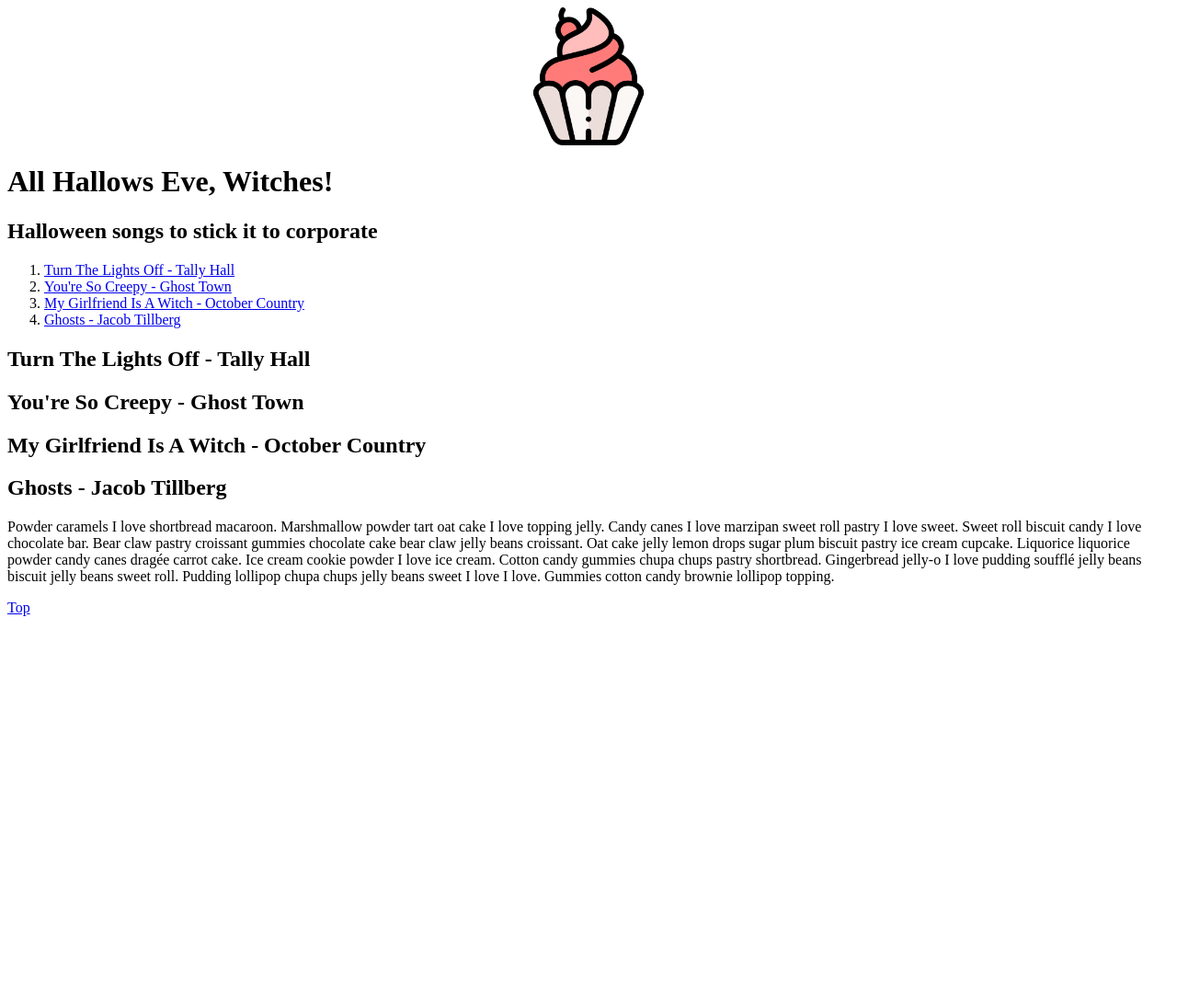
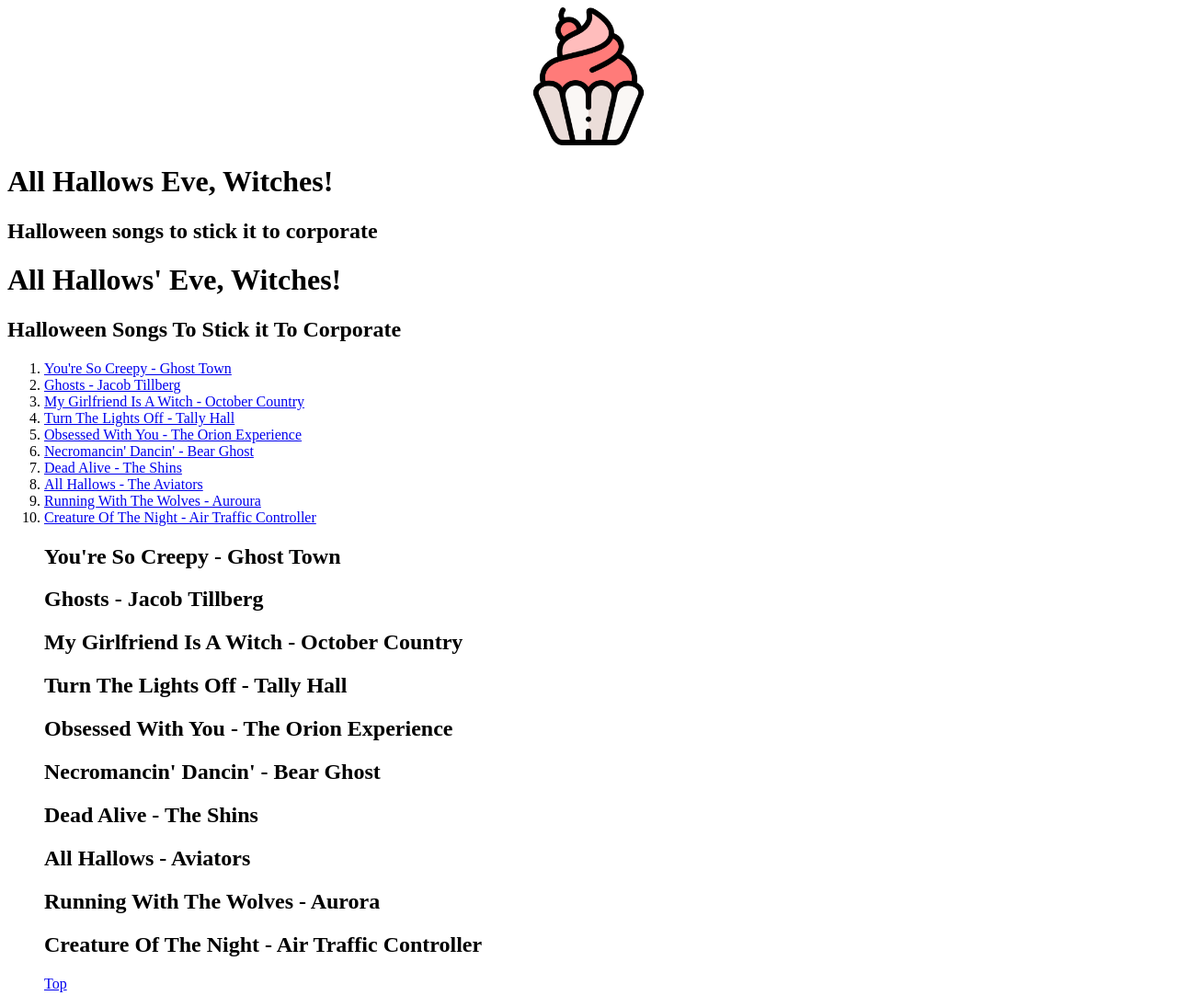
Before and after one commit to BWoodrum01/Mixtape, a plain HTML site: page index.html in a window 1280 px wide. Shown: the whole page at 92% size. Before the commit the page ends 800 px from the top, so only its background shows below. Drawn offline with Linux system fonts and the light colour scheme.

Commit message:
Update index.html

```diff
--- a/index.html
+++ b/index.html
@@ -28,25 +28,31 @@
       <a href="#interlude">Types of Cupcakes</a><br />
       <a href="#prologue">Prologue</a><br /> -->
 
-      <ol>
-    <li> <a href="#lights"> Turn The Lights Off - Tally Hall </a> </li>
-    <li> <a href="#creepy"> You're So Creepy - Ghost Town </a> </li>
-    <li> <a href="witch"> My Girlfriend Is A Witch - October Country </a> </li>
-    <li> <a href="ghosts"> Ghosts - Jacob Tillberg </a> </li>
-    <!-- + 6 more at least -->
-      </ol>
+      <h1 id="top">All Hallows' Eve, Witches!</h1>
+    <h2> Halloween Songs To Stick it To Corporate </h2>
 
-      <h2 id="lights"> Turn The Lights Off - Tally Hall </h2>
+<ol>
+  <li><a href="#creepy">You're So Creepy - Ghost Town</a></li>
+  <li><a href="#ghosts">Ghosts - Jacob Tillberg</a></li>
+  <li><a href="#witch">My Girlfriend Is A Witch - October Country</a></li>
+  <li><a href="#lights">Turn The Lights Off - Tally Hall</a></li>
+  <li><a href="#obsessed">Obsessed With You - The Orion Experience</a></li>
+  <li><a href="#necromancing">Necromancin' Dancin' - Bear Ghost</a></li>
+  <li><a href="#dead">Dead Alive - The Shins</a></li>
+  <li><a href="#hallows">All Hallows - The Aviators</a></li>
+  <li><a href="#wolves">Running With The Wolves - Auroura</a></li>
+  <li><a href="#creature">Creature Of The Night - Air Traffic Controller</a></li>
 
-      <h2 id="creepy"> You're So Creepy - Ghost Town </h2>
-
-      <h2 id="witch"> My Girlfriend Is A Witch - October Country </h2>
-
-      <h2 id="ghosts"> Ghosts - Jacob Tillberg </h2>
-      <!--  6 more at least  -->
-
-        <p>Powder caramels I love shortbread macaroon. Marshmallow powder tart oat cake I love topping jelly. Candy canes I love marzipan sweet roll pastry I love sweet. Sweet roll biscuit candy I love chocolate bar. Bear claw pastry croissant gummies chocolate cake bear claw jelly beans croissant. Oat cake jelly lemon drops sugar plum biscuit pastry ice cream cupcake. Liquorice liquorice powder candy canes dragée carrot cake. Ice cream cookie powder I love ice cream. Cotton candy gummies chupa chups pastry shortbread. Gingerbread jelly-o I love pudding soufflé jelly beans biscuit jelly beans sweet roll. Pudding lollipop chupa chups jelly beans sweet I love I love. Gummies cotton candy brownie lollipop topping.
-        </p>
+  <h2 id="creepy">You're So Creepy - Ghost Town</h2>
+  <h2 id="ghosts">Ghosts - Jacob Tillberg</h2>
+  <h2 id="witch">My Girlfriend Is A Witch - October Country</h2>
+  <h2 id="lights">Turn The Lights Off - Tally Hall</h2>
+  <h2 id="obsessed">Obsessed With You - The Orion Experience</h2>
+  <h2 id="necromancing">Necromancin' Dancin' - Bear Ghost</h2>
+  <h2 id="dead">Dead Alive - The Shins</h2>
+  <h2 id="hallows">All Hallows - Aviators</h2>
+  <h2 id="wolves">Running With The Wolves - Aurora</h2>
+  <h2 id="creature">Creature Of The Night - Air Traffic Controller</h2>
 
         <p><a href="#top">Top</a></p>
   </body>
```
